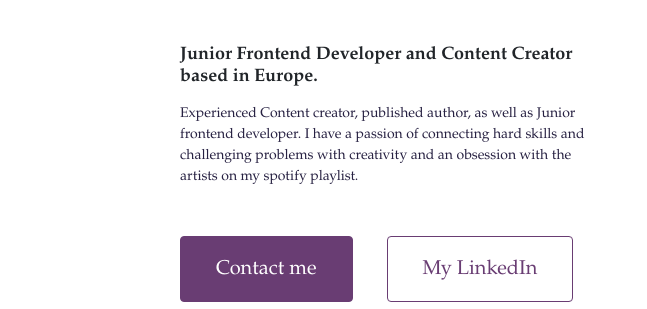
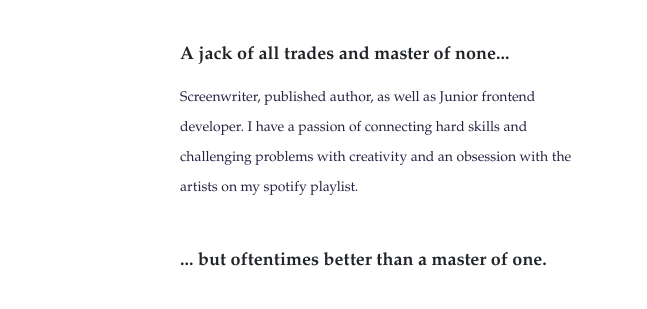
Before and after one commit to LaetitiaStu/portfolio-project, a plain HTML site: page about.html in a window 1280 px wide. Shown: the part 291-600 px from the top of the page, 0-647 px from the left. Drawn offline with nearby package versions, Linux system fonts and the light colour scheme.

Commit message:
deleted collaborations in about and edited text

```diff
--- a/about.html
+++ b/about.html
@@ -83,16 +83,17 @@
         <div class="col-lg-6">
           <div class="content">
             <h1 class="mb-5">About Laetitia Stuchtey</h1>
-            <h2 class="mb-3">
-              Junior Frontend Developer and Content Creator based in Europe.
-            </h2>
+            <h2 class="mb-3">A jack of all trades and master of none...</h2>
             <p class="mb-5">
-              Experienced Content creator, published author, as well as Junior
-              frontend developer. I have a passion of connecting hard skills and
+              Screenwriter, published author, as well as Junior frontend
+              developer. I have a passion of connecting hard skills and
               challenging problems with creativity and an obsession with the
               artists on my spotify playlist.
             </p>
-
+            <h2 class="mb-3">
+              ... but oftentimes better than a master of one.
+            </h2>
+            <br />
             <a href="/contact.html" class="btn btn-branding contact"
               >Contact me</a
             >
@@ -109,6 +110,7 @@
         </div>
       </div>
     </div>
+    <!---
     <div class="collaborations">
       <h3 class="mt-5 mb-4">Companies I worked with:</h3>
       <div class="logos">
@@ -146,6 +148,7 @@
         </div>
       </div>
     </div>
+    --->
     <footer class="container">
       <div class="d-flex justify-content-center">
         <a href="mailto:laetitia@stuchtey.de" class="email-link"
--- a/styles/portfolio.css
+++ b/styles/portfolio.css
@@ -26,7 +26,7 @@ h2 {
 p {
   font-size: 16px;
   color: var(--text-color);
-  line-height: 30ßx;
+  line-height: 30px;
 }
 
 ul {
```
